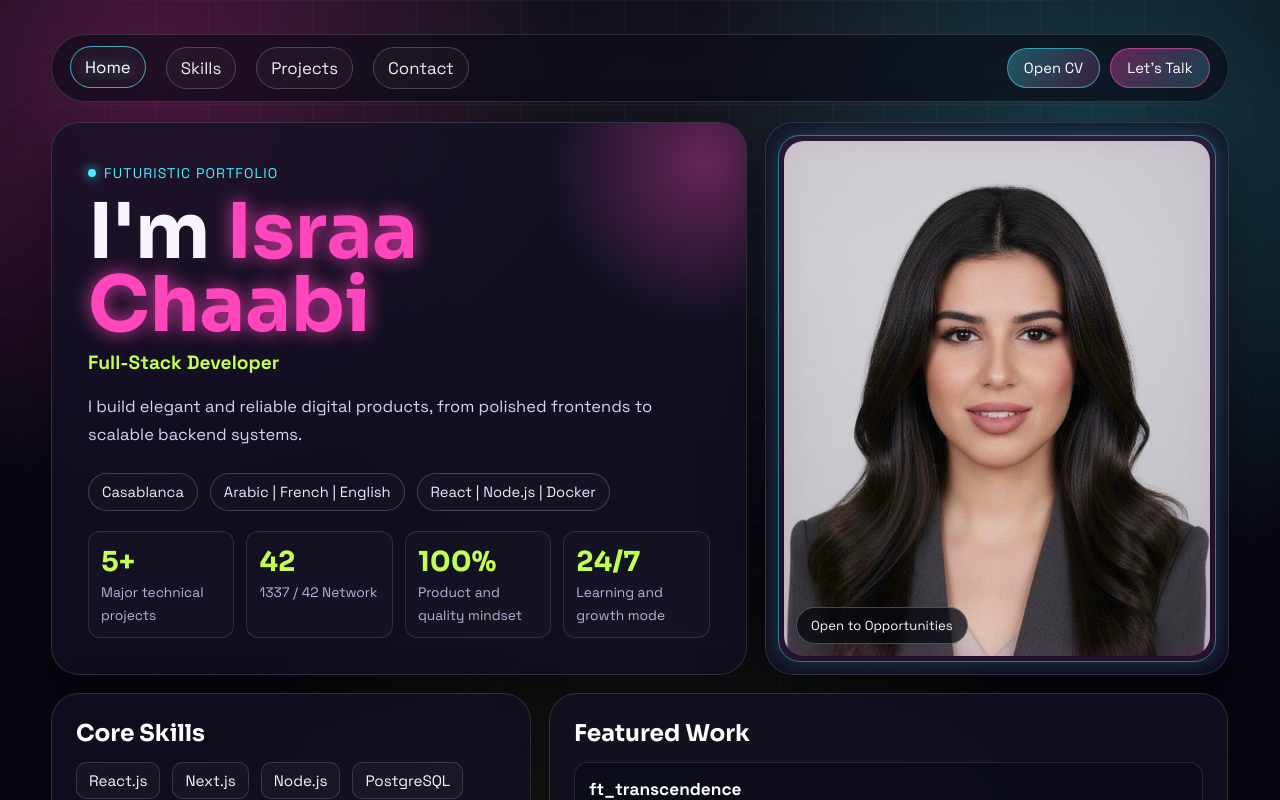
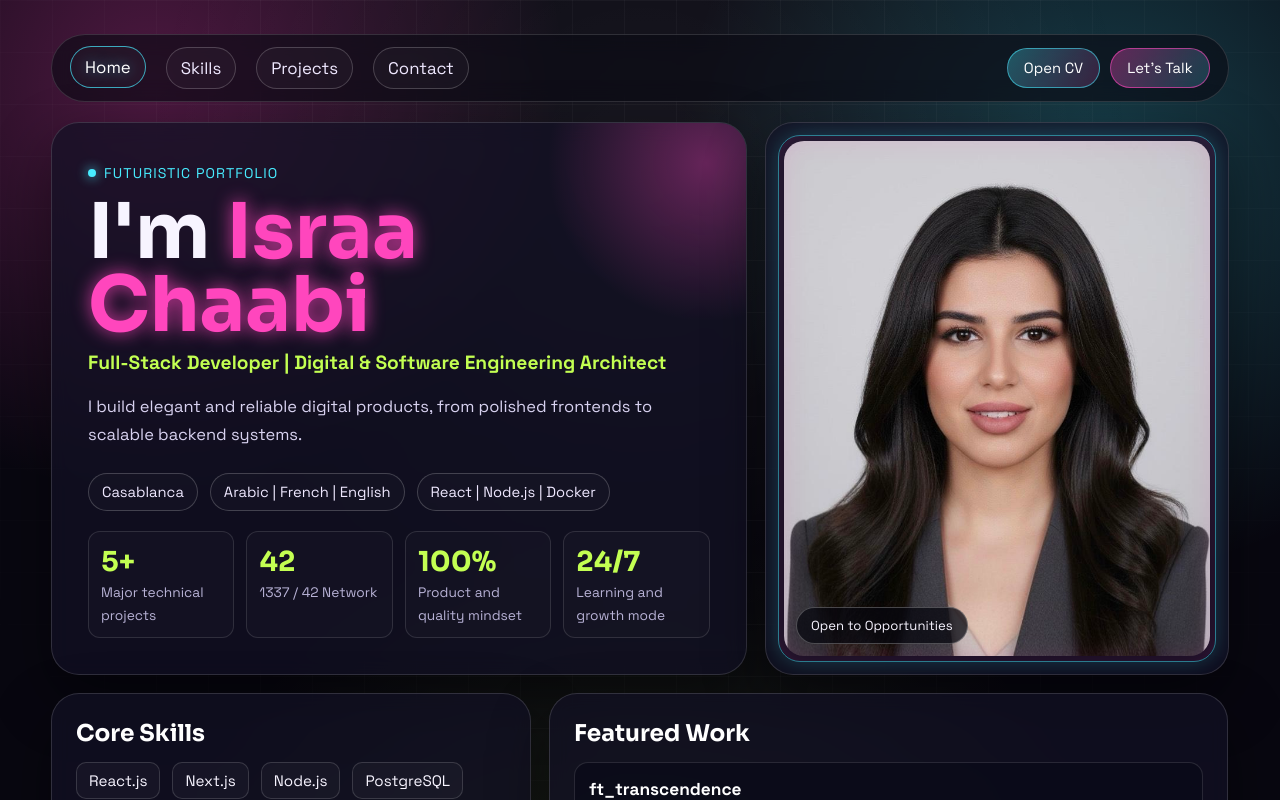
Before and after one commit to israou/Israa_Chaabi, a Next.js app: page / in a window 1280 px wide. Shown: the top 800 px of the page. Built offline with nearby package versions, Linux system fonts and the light colour scheme.

Commit message:
modify the role Full-Stack Developer | Digital & Software Engineering Architect

```diff
--- a/app/page.js
+++ b/app/page.js
@@ -27,7 +27,7 @@ export default function HomePage() {
     <PortfolioShell
       tag="Futuristic Portfolio"
       title="Israa Chaabi"
-      role="Full-Stack Developer"
+      role="Full-Stack Developer | Digital & Software Engineering Architect"
       summary="I build elegant and reliable digital products, from polished frontends to scalable backend systems."
       chips={["Casablanca", "Arabic | French | English", "React | Node.js | Docker"]}
       imagePriority
```
